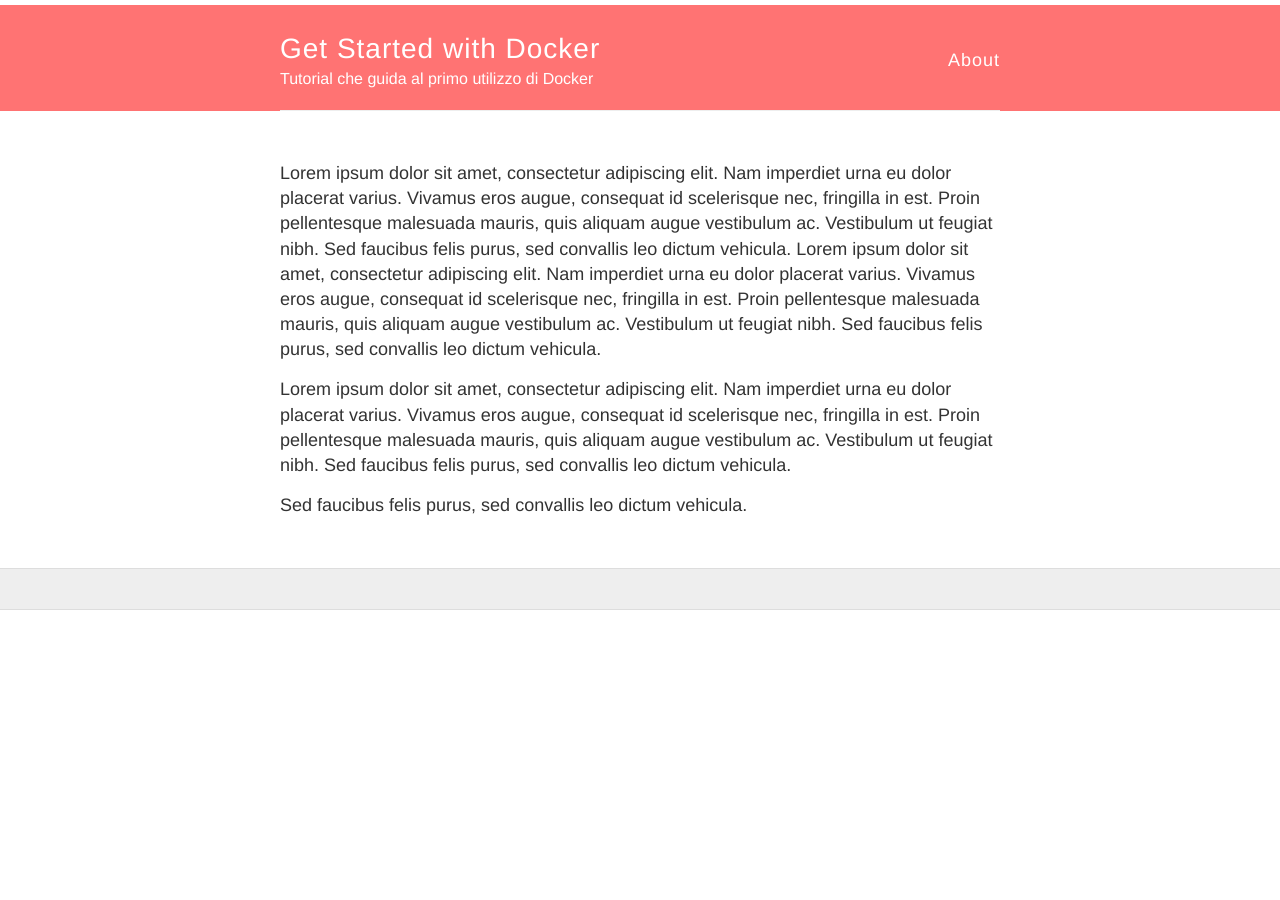
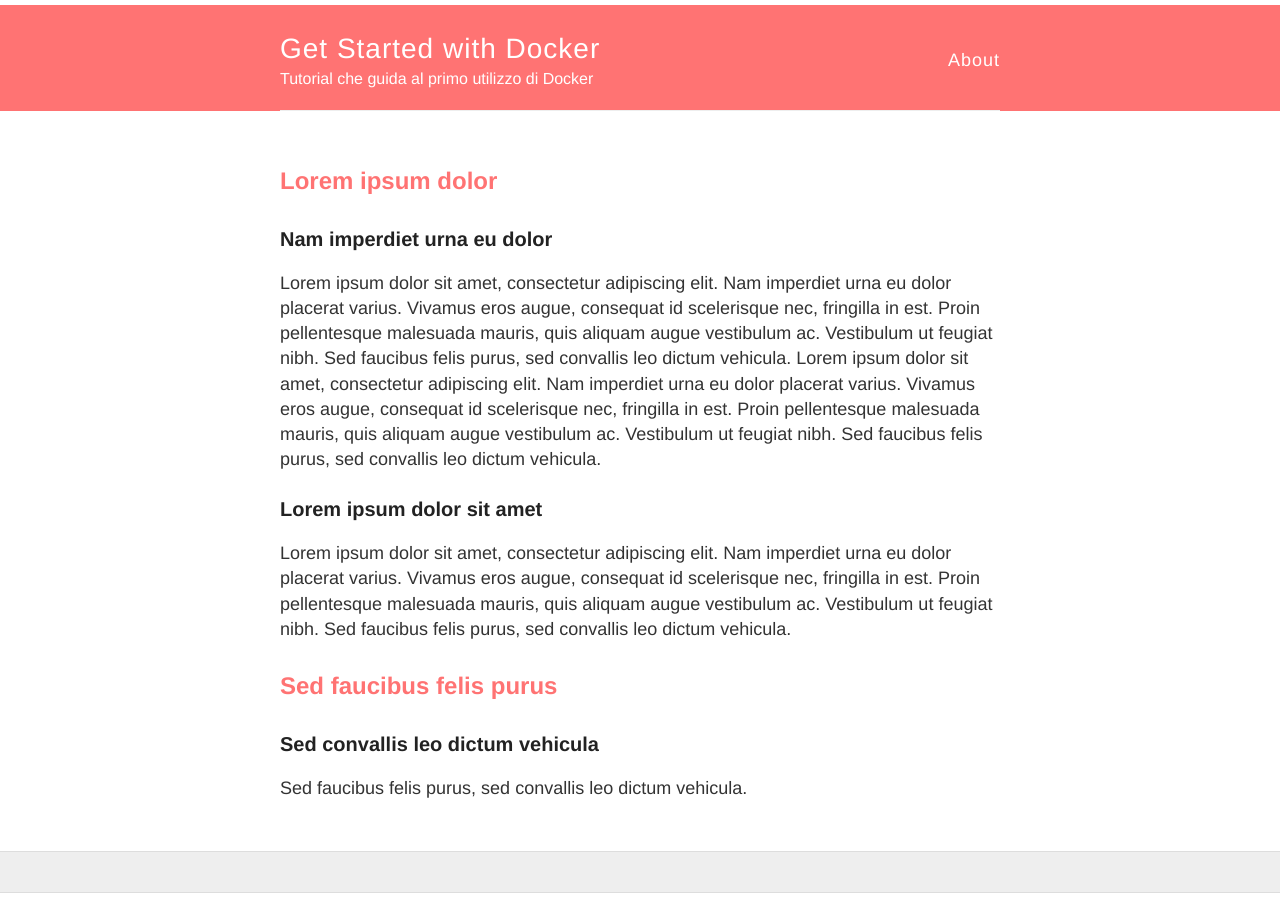
Before and after one commit to LOG-ED/docker-get-started, a Jekyll site: the page built from index.md, in a window 1280 px wide. Built offline with Jekyll 4.4.1, drawn with Linux system fonts in a browser that asks for light colours; nearby versions of some CDN libraries.

Commit message:
update content

```diff
--- a/index.md
+++ b/index.md
@@ -2,8 +2,18 @@
 layout: default
 ---
 
+## Lorem ipsum dolor
+
+### Nam imperdiet urna eu dolor
+
 Lorem ipsum dolor sit amet, consectetur adipiscing elit. Nam imperdiet urna eu dolor placerat varius. Vivamus eros augue, consequat id scelerisque nec, fringilla in est. Proin pellentesque malesuada mauris, quis aliquam augue vestibulum ac. Vestibulum ut feugiat nibh. Sed faucibus felis purus, sed convallis leo dictum vehicula. Lorem ipsum dolor sit amet, consectetur adipiscing elit. Nam imperdiet urna eu dolor placerat varius. Vivamus eros augue, consequat id scelerisque nec, fringilla in est. Proin pellentesque malesuada mauris, quis aliquam augue vestibulum ac. Vestibulum ut feugiat nibh. Sed faucibus felis purus, sed convallis leo dictum vehicula.
+
+### Lorem ipsum dolor sit amet
 
 Lorem ipsum dolor sit amet, consectetur adipiscing elit. Nam imperdiet urna eu dolor placerat varius. Vivamus eros augue, consequat id scelerisque nec, fringilla in est. Proin pellentesque malesuada mauris, quis aliquam augue vestibulum ac. Vestibulum ut feugiat nibh. Sed faucibus felis purus, sed convallis leo dictum vehicula.
 
+## Sed faucibus felis purus
+
+### Sed convallis leo dictum vehicula
+
 Sed faucibus felis purus, sed convallis leo dictum vehicula.
```
